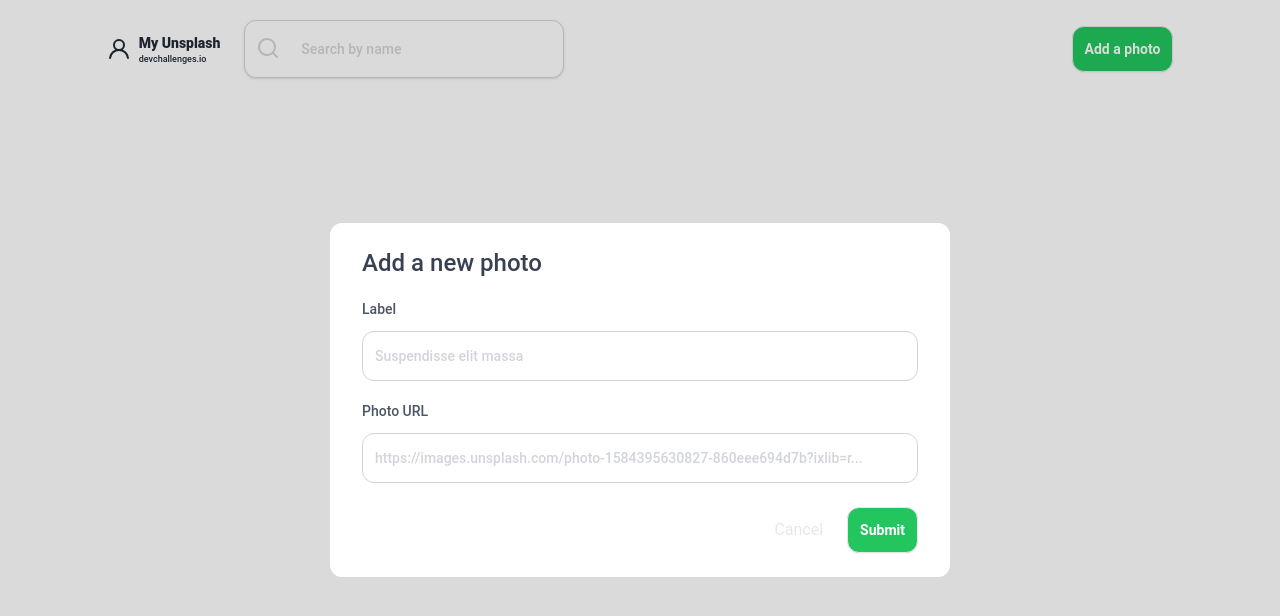
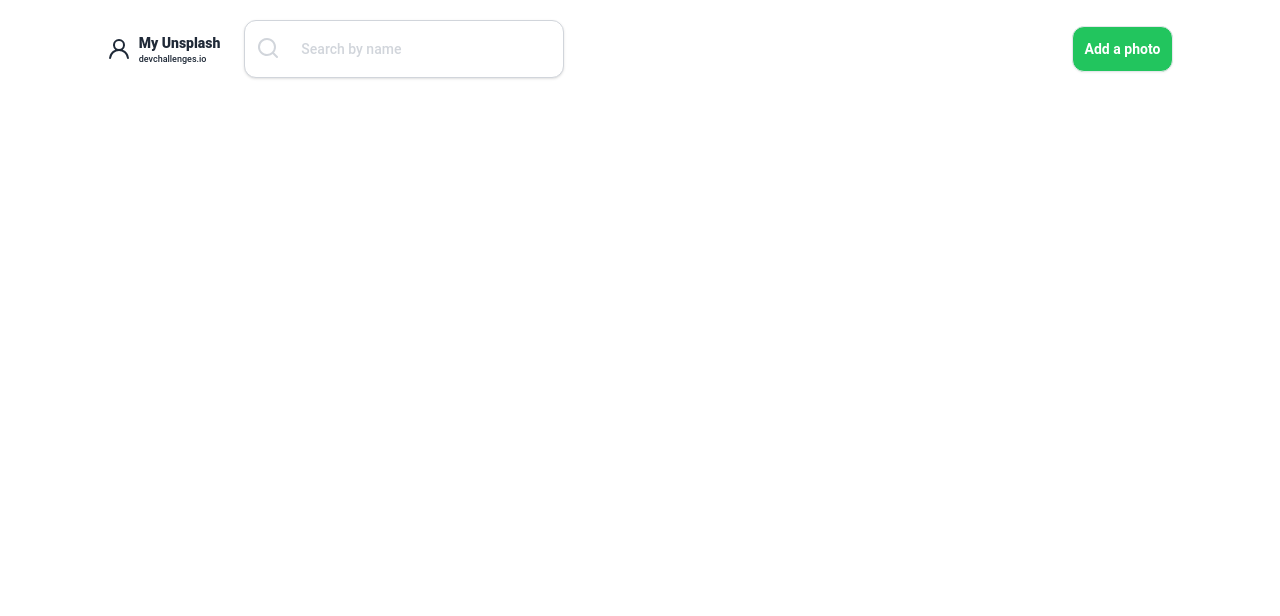
Before and after one commit to el7amrawy/my-unsplash, a React (Vite) app: page / in a window 1280 px wide. Shown: the top 616 px of the page. Built offline with nearby package versions, Linux system fonts and the light colour scheme.

Commit message:
addphoto click ev

```diff
--- a/src/App.jsx
+++ b/src/App.jsx
@@ -1,11 +1,13 @@
 import Header from "./components/Header";
 import AddPhoto from "./components/AddPhoto";
+import { useState } from "react";
 
 const App = () => {
+  const [addPhoto, setAddPhoto] = useState(false);
   return (
     <>
-      <Header />
-      <AddPhoto />
+      <Header setAddPhoto={setAddPhoto} />
+      {addPhoto && <AddPhoto setAddPhoto={setAddPhoto} />}
     </>
   );
 };
--- a/src/components/AddPhoto.jsx
+++ b/src/components/AddPhoto.jsx
@@ -1,14 +1,22 @@
 import { useState } from "react";
 import Button from "./Button";
 
-const AddPhoto = () => {
+const AddPhoto = (props) => {
   const [formData, setFormData] = useState({
     label: "",
     imgURL: "",
   });
   //   console.log(formData);
   return (
-    <div className=" w-screen h-screen bg-[#00000025] absolute top-0 left-0 flex justify-center items-center">
+    <div
+      className=" w-screen h-screen bg-[#00000025] absolute top-0 left-0 flex justify-center items-center"
+      id="addphoto"
+      onClick={(ev) => {
+        if (ev.target == document.getElementById("addphoto")) {
+          props.setAddPhoto(false);
+        }
+      }}
+    >
       <form className=" bg-white rounded-xl w-[620px]  py-6 px-8">
         <div className="flex flex-col">
           <h3 className=" font-medium leading-8 text-2xl text-gray-700">
@@ -54,7 +62,12 @@ const AddPhoto = () => {
           />
         </div>
         <div className=" mt-6 text-right leading-5 text-gray-200">
-          <span className=" inline-block mr-6 cursor-pointer">Cancel</span>
+          <span
+            className=" inline-block mr-6 cursor-pointer"
+            onClick={() => props.setAddPhoto(false)}
+          >
+            Cancel
+          </span>
           <Button text="Submit" />
         </div>
       </form>
--- a/src/components/Header.jsx
+++ b/src/components/Header.jsx
@@ -1,7 +1,7 @@
 import { UilUser, UilSearch } from "@iconscout/react-unicons";
 import Button from "./Button";
 
-const Header = () => {
+const Header = (props) => {
   return (
     <header className="text-gray-800 ">
       <nav className="w-5/6 mx-auto py-5  flex items-center justify-between">
@@ -24,7 +24,10 @@ const Header = () => {
             <UilSearch className=" absolute top-4 left-3 text-gray-300 cursor-pointer" />
           </div>
         </div>
-        <Button text="Add a photo" />
+        <Button
+          text="Add a photo"
+          clickHandler={() => props.setAddPhoto(true)}
+        />
       </nav>
     </header>
   );
```
